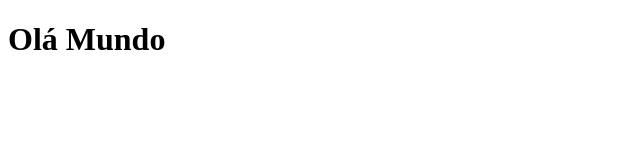
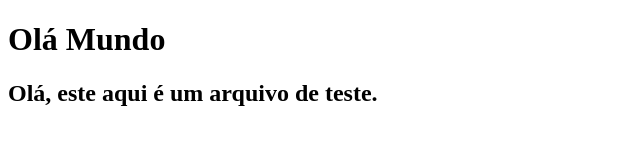
Before and after one commit to HatPaTrick/sistema-de-cadastro, a plain HTML site: page index.html in a window 1280 px wide. Shown: the whole page, without its empty margins (0-640 px from the left). Drawn offline with Linux system fonts and the light colour scheme.

Commit message:
modified: add a h2 string.

```diff
--- a/index.html
+++ b/index.html
@@ -11,5 +11,7 @@
     <script src="app.js"></script>
 
     <h1>Olá Mundo</h1>
+
+    <h2>Olá, este aqui é um arquivo de teste.</h2>
 </body>
 </html>
```
